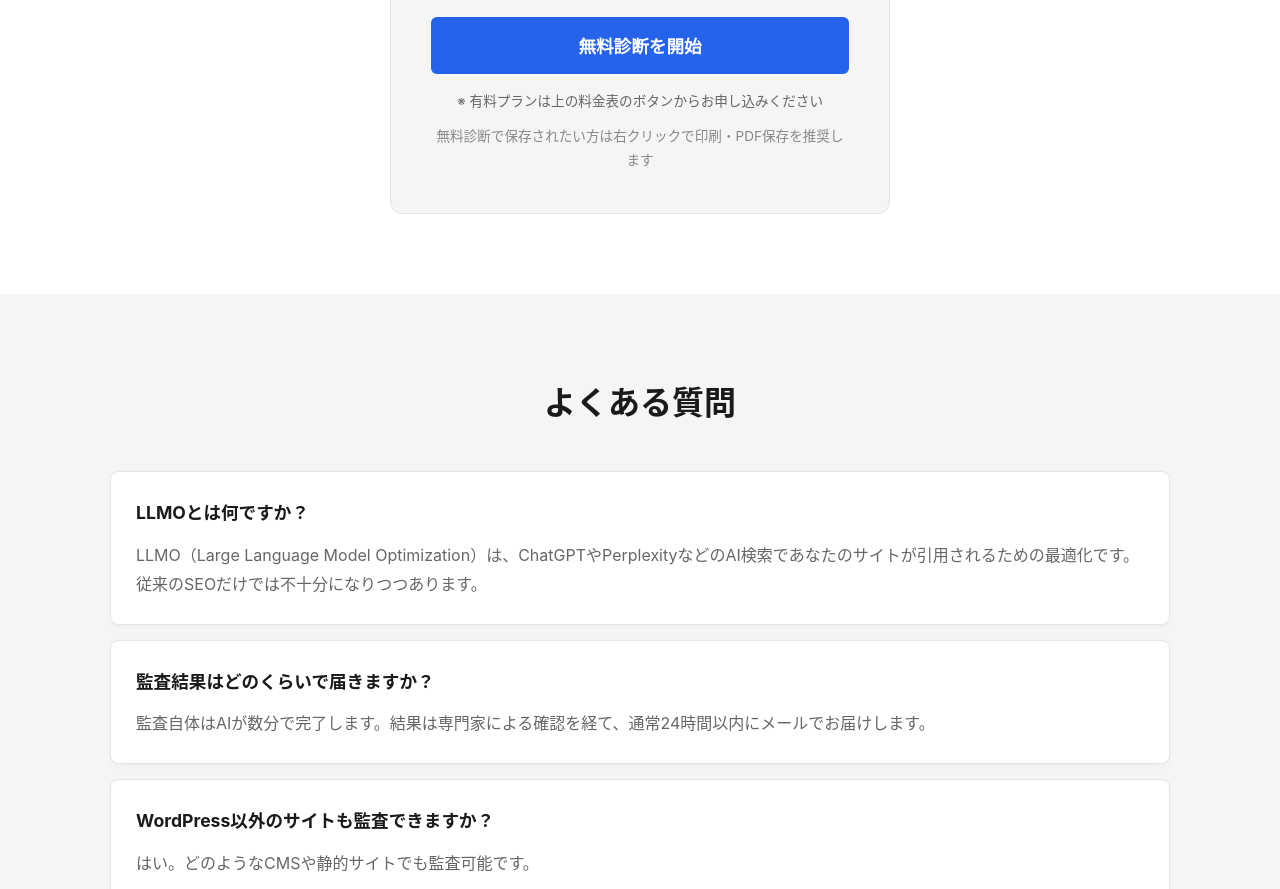
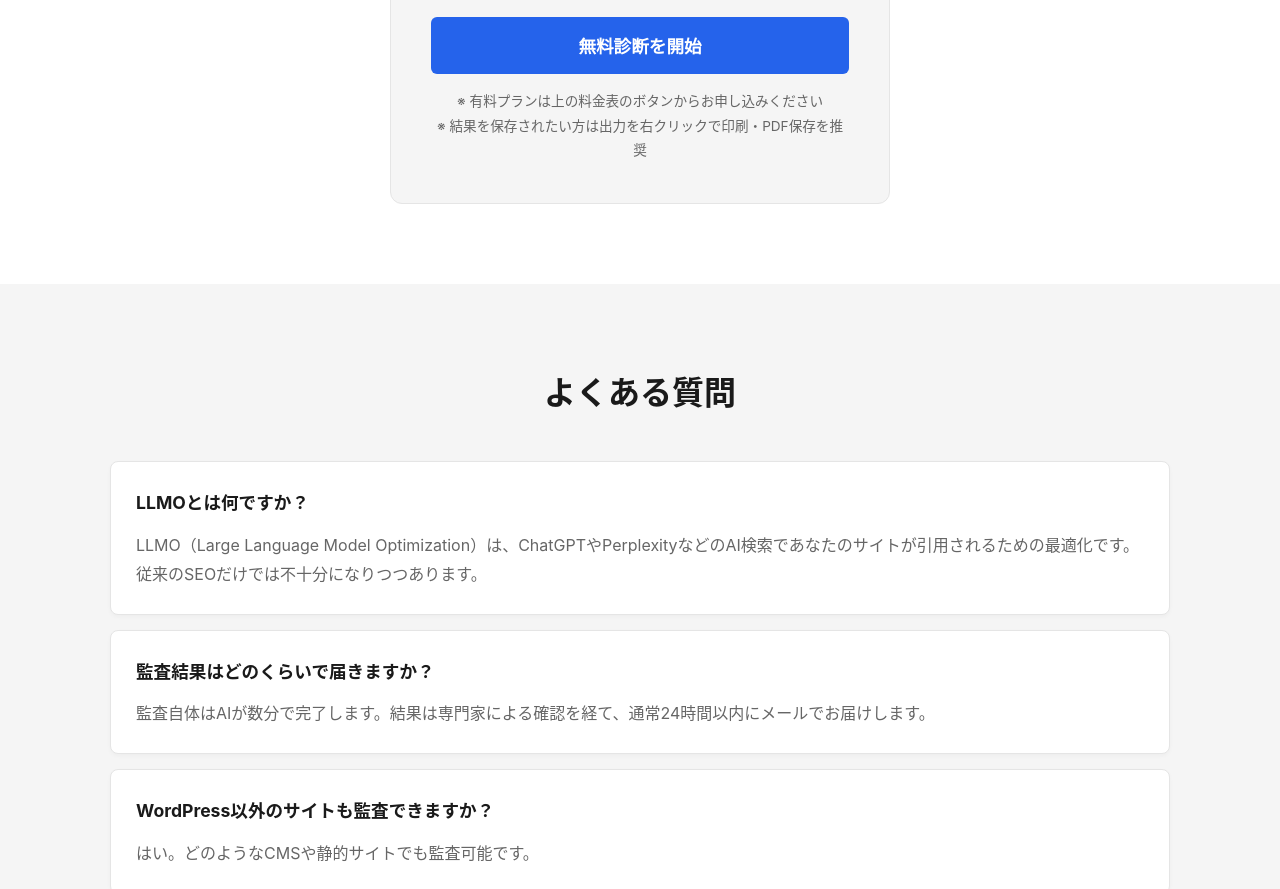
Before and after one commit to Azuma38/ai-seo-audit-lp, a website: page index.html in a window 1280 px wide. Shown: the part 2484-3373 px from the top of the page. Drawn offline with Linux system fonts and the light colour scheme.

Commit message:
Reword PDF save hint

```diff
--- a/index.html
+++ b/index.html
@@ -488,10 +488,8 @@
                 </div>
                 <button type="submit" class="submit-btn" id="submitBtn">無料診断を開始</button>
                 <p style="font-size: 0.85rem; color: #666; margin-top: 15px; text-align: center;">
-                    ※ 有料プランは上の料金表のボタンからお申し込みください
-                </p>
-                <p style="font-size: 0.85rem; color: #888; margin-top: 10px; text-align: center;">
-                    無料診断で保存されたい方は右クリックで印刷・PDF保存を推奨します
+                    ※ 有料プランは上の料金表のボタンからお申し込みください<br>
+                    ※ 結果を保存されたい方は出力を右クリックで印刷・PDF保存を推奨
                 </p>
             </form>
         </div>
```
